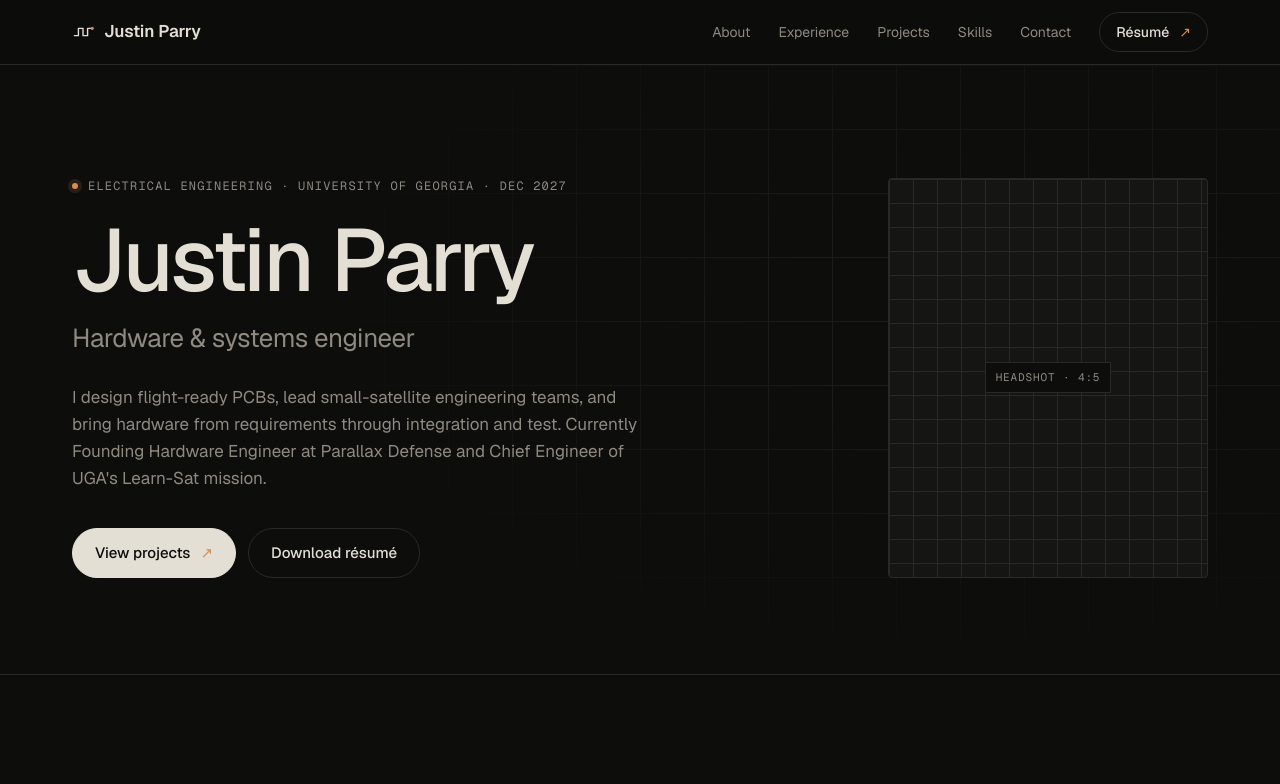
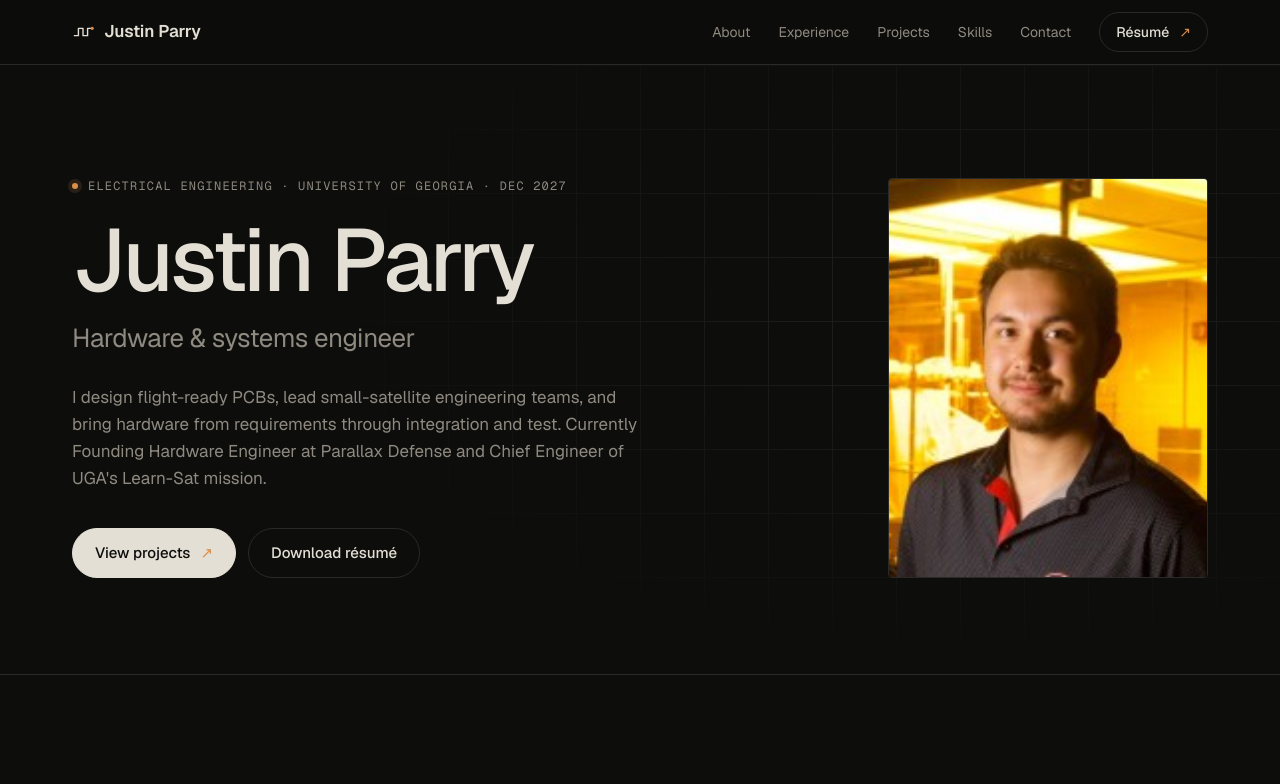
Before and after one commit to RiseOn33/RiseOn33.github.io, a plain HTML site: page index.html in a window 1280 px wide. Shown: the top 784 px of the page. Drawn offline with nearby package versions, Linux system fonts and the light colour scheme.

Commit message:
Update index.html

```diff
--- a/index.html
+++ b/index.html
@@ -50,7 +50,7 @@
       </div>
     </div>
     <!-- Replace with: <div class="headshot"><img class="media" src="images/headshot.jpg" alt="Photo of Justin Parry"></div> -->
-    <div class="headshot slot"><span>Headshot · 4:5</span></div>
+    <div class="headshot"><img class="media" src="images/headshot.jpg" alt="Photo of Justin Parry"></div>
   </div>
 </header>
 
```
